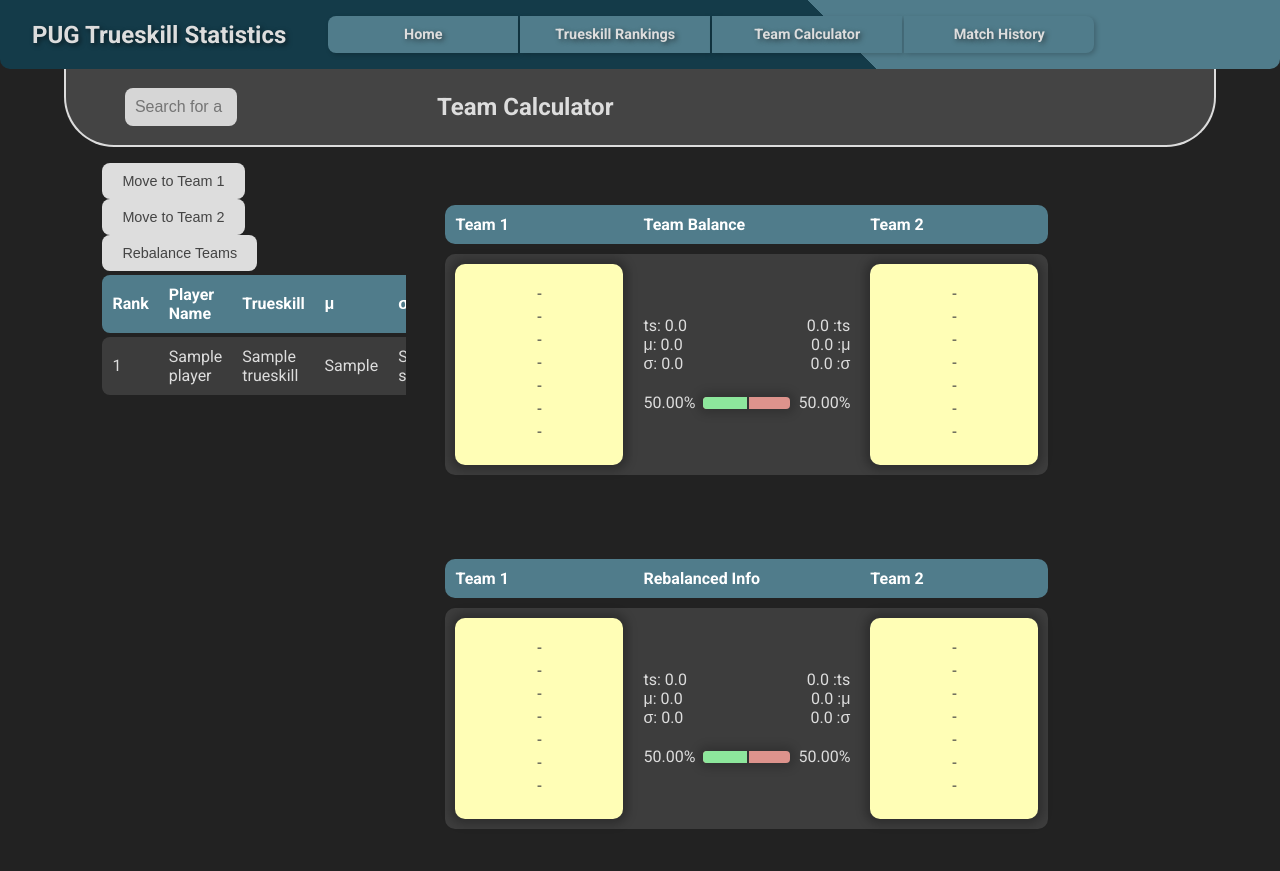
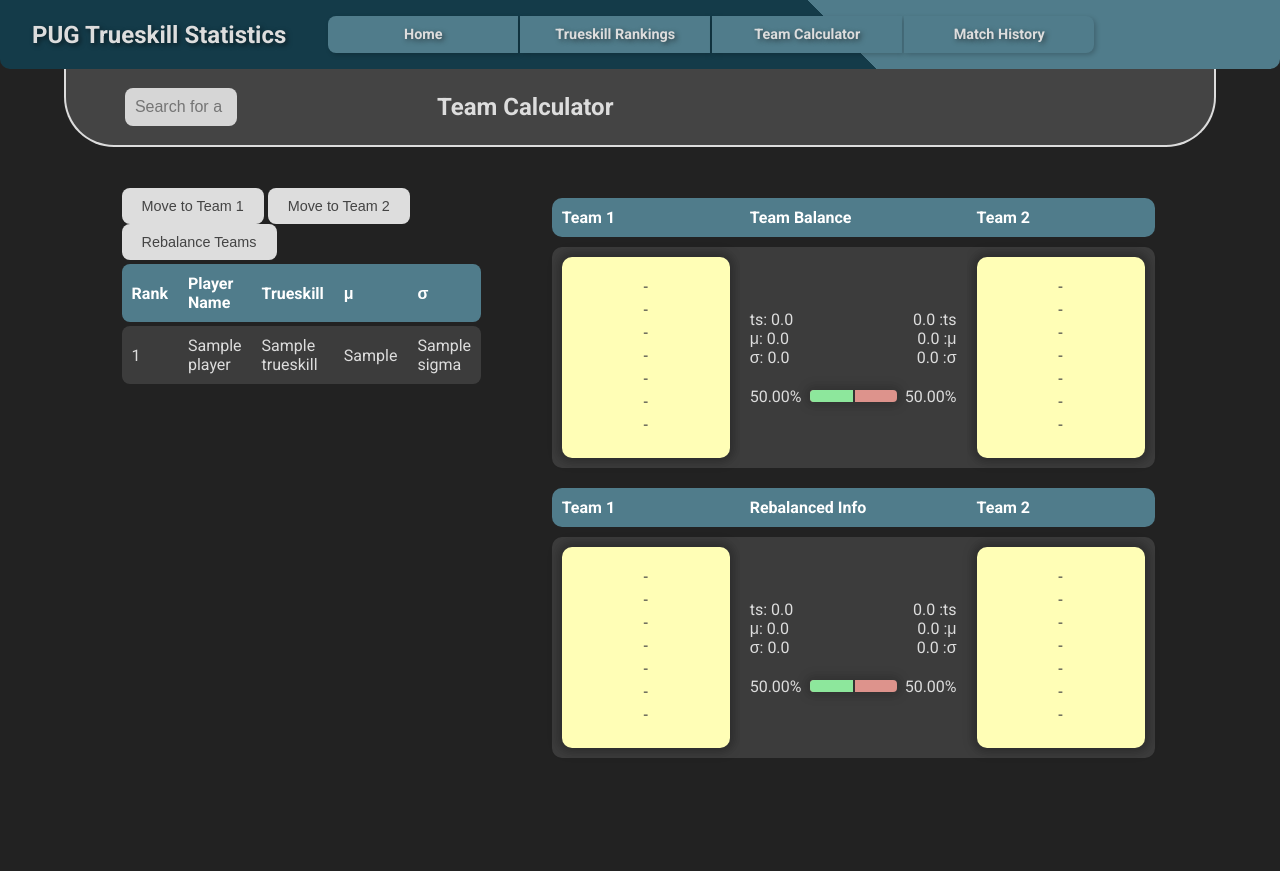
Before and after one commit to Dylan-B-D/ta-pug-trueskill-statistics, a Flask app: template app/templates/team-calculator.html in a window 1280 px wide. After the commit the page ends 758 px from the top, so only its background shows below. Run offline with Flask 3, Linux system fonts and the light colour scheme; the template is opened without the code that fills it: most values are stand-ins (such as "Sample title", 1, 10 or a date in 2020); some libraries are stand-ins or nearby versions.

Commit message:
refactored team-calculator js, updated resizing

```diff
--- a/app/static/css/match.css
+++ b/app/static/css/match.css
@@ -1,12 +1,4 @@
 
-.match-container {
-    display: flex;
-    justify-content: center;
-    align-items: center;
-    height: 100%;
-    padding: 32px;
-    margin-right: 5%;
-}
 table tr td {
     padding-top: 10px;
     padding-bottom: 10px;
@@ -192,3 +184,24 @@ table tr td {
     text-align: right;
     margin-bottom: 20px;
 }
+/* Win Probability Bar styles when Team 1 is favored */
+.win-prob-bar.team1-favored,
+.rebalanced-win-prob-bar.team1-favored {
+    background-color: #dd938c;
+}
+
+.win-prob-bar.team1-favored .team1-prob,
+.rebalanced-win-prob-bar.team1-favored .rebalanced-team1-prob {
+    background-color: #8de79c;
+}
+
+/* Win Probability Bar styles when Team 2 is favored */
+.win-prob-bar.team2-favored,
+.rebalanced-win-prob-bar.team2-favored {
+    background-color: #8de79c;
+}
+
+.win-prob-bar.team2-favored .team1-prob,
+.rebalanced-win-prob-bar.team2-favored .rebalanced-team1-prob {
+    background-color: #dd938c;
+}
--- a/app/static/css/team-calculator.css
+++ b/app/static/css/team-calculator.css
@@ -1,8 +1,7 @@
 .table-container {
     padding: 0 5%;
-    margin-left: 5%;
     overflow-x: auto;
-    max-width: 60%;
+    flex-basis: 30%; /* Take up 30% of the horizontal space */
 }
 
 table {
@@ -144,39 +143,26 @@ table tr {
 .main-wrapper {
     display: flex;
     height: 100%;
-    width: 80%;
-    flex-direction: row;  /* Ensure children are side by side */
-    align-items: flex-start; /* Content starts at the top of the container */
-    padding: 0;
-    margin: 0;
-    justify-content: flex-start; /* This ensures the content starts at the left */
+    padding: 2% 5%; /* Top padding and side padding */
+    flex-direction: row;
+    align-items: flex-start;
 }
 
 
 
 .matches-container {
-    flex: 1; /* Takes up the remaining space */
     display: flex;
     flex-direction: column;
-    padding: 0;
-    margin: 0;
-    align-self: flex-start; /* Aligns this container to the start */
-    max-width: 100%;
+    align-self: flex-start;
+    flex-basis: 70%; /* Take up 70% of the horizontal space */
 }
-@media (max-width: 800px) {  /* adjust this value based on when you start seeing overlap */
-    .table-container {
-        width: 100%;  /* Full width */
-        max-width: 100%;
-    }
 
-    .matches-container {
-        width: 100%;  /* Full width */
-    }
-}
 .match-container {
-    margin: 0;
-    padding: 0;
-    width: 100%; /* Takes up the full width of its parent */
+    display: flex;
+    justify-content: center;
+    align-items: center;
+    height: 100%;
+    /* margin-right: 5%; */ /* Remove or reduce this */
 }
 
 
--- a/app/static/js/team-calculator.js
+++ b/app/static/js/team-calculator.js
@@ -1,3 +1,91 @@
+$(document).ready(function () {
+    initializeEventHandlers();
+    updatePlayerClickability();
+    setInitialMatchStyles();
+});
+
+function initializeEventHandlers() {
+    $('#player_search').on('keyup', handlePlayerSearch);
+    $('.ranking-table tr').not(':first').on('click', handlePlayerRowClick);
+    $('#move_to_team1').on('click', () => moveToTeam('team1'));
+    $('#move_to_team2').on('click', () => moveToTeam('team2'));
+    $('#rebalance-teams').on('click', handleRebalanceTeams);
+    $(document).on('click', '.remove-match-player', handleRemovePlayer);
+    $('#calculate-win-probability').on('click', handleCalculateWinProbability);
+}
+
+function handlePlayerSearch() {
+    let value = $(this).val().toLowerCase();
+    $('.ranking-table tr').not(':first').each(function() {
+        toggleVisibility($(this), $(this).text().toLowerCase().indexOf(value) > -1);
+    });
+}
+
+function toggleVisibility(element, condition) {
+    element.toggle(condition);
+}
+
+function handlePlayerRowClick() {
+    if ($(this).hasClass('clickable')) {
+        $(this).toggleClass('selected');
+    }
+}
+
+function setInitialMatchStyles() {
+    $(".match-container td:first-child ul, .match-container td:last-child ul").addClass('tie');
+}
+
+function handleRebalanceTeams() {
+    let allPlayers = gatherAllPlayers();
+    allPlayers.sort((a, b) => b.trueskill - a.trueskill);
+
+    let rebalancedTeam1 = [];
+    let rebalancedTeam2 = [];
+    balanceTeams([...allPlayers], rebalancedTeam1, rebalancedTeam2);
+
+    updateRebalancedTeamsUI(rebalancedTeam1, rebalancedTeam2);
+    calculateRebalancedWinChances(rebalancedTeam1, rebalancedTeam2);
+}
+
+function handleRemovePlayer() {
+    let playerId = $(this).data('id');
+    let rankingRow = $('.ranking-table tr[data-id="' + playerId + '"]');
+
+    toggleClass(rankingRow, 'greyed-out', false);
+    toggleClass(rankingRow, 'clickable', true);
+
+    $(`#team1-list li[data-id="${playerId}"], #team2-list li[data-id="${playerId}"]`).remove();
+    $(this).text('-');
+
+    updateMatchStats('team1');
+    updateMatchStats('team2');
+    updatePlayerClickability();
+    updateWinProbabilities();
+}
+
+function toggleClass(element, className, condition) {
+    if (condition) {
+        element.addClass(className);
+    } else {
+        element.removeClass(className);
+    }
+}
+
+function handleCalculateWinProbability() {
+    let team1_ids = gatherTeamPlayerIDs('team1');
+    let team2_ids = gatherTeamPlayerIDs('team2');
+
+    $.post("/calculate_probability", { team1: team1_ids, team2: team2_ids }, function (data) {
+        $('#win-chance-display').text(data.win_probability + '%');
+    });
+}
+
+function gatherTeamPlayerIDs(teamId) {
+    return $(`#${teamId}-list li`).map(function () {
+        return $(this).data('id');
+    }).get();
+}
+
 function moveToTeam(teamId) {
     $('.ranking-table tr.selected').each(function () {
         let playerName = $(this).find('td:nth-child(2)').text();
@@ -60,7 +148,7 @@ function setWinChances(team1Chance, team2Chance) {
 
     // Update the bar width for "Calculated Match" UI
     $("#calculated-teams-container .team1-prob").css("width", `${team1Chance}%`);
-
+    compareStats(".match-container .stats-container.left", ".match-container .stats-container.right");
     // Determine colors and styles based on win chances
     if (Math.abs(team1Chance - team2Chance) <= 2) {
         $("#calculated-teams-container td:first-child ul, #calculated-teams-container td:last-child ul").removeClass('win loss tie').addClass('tie');
@@ -84,7 +172,6 @@ function setWinChances(team1Chance, team2Chance) {
 
 
 
-
 function updateMatchUI(teamId, playerName, playerId, trueskill, mu, sigma) {
     let teamSlot;
     if (teamId === "team1") {
@@ -101,37 +188,10 @@ function updateMatchUI(teamId, playerName, playerId, trueskill, mu, sigma) {
         }
     });
 }
-
-
-
-$('#rebalance-teams').on('click', function () {
-    let allPlayers = [];
-
-    // Gather all the players from both teams
-    $('#team1-list li, #team2-list li').each(function () {
-        let playerId = $(this).data('id');
-        let playerTrueskill = $(this).data('trueskill');
-        let playerMu = $(this).data('mu');
-        let playerSigma = $(this).data('sigma');
-        let playerName = $(this).find('.player-name').text();
-        allPlayers.push({
-            id: playerId,
-            trueskill: playerTrueskill,
-            mu: playerMu,
-            sigma: playerSigma,
-            name: playerName
-        });
-    });
-
-
-    // Sort players by trueskill rating
-    allPlayers.sort((a, b) => b.trueskill - a.trueskill);
-
-    let rebalancedTeam1 = [];
-    let rebalancedTeam2 = [];
-
-    // Recursive function to balance the teams
-    function balanceTeams(players) {
+function sumTrueskill(team) {
+        return team.reduce((sum, player) => sum + player.trueskill, 0);
+    }
+function balanceTeams(players, rebalancedTeam1, rebalancedTeam2) {
     if (players.length === 0) return;
 
     let nextPlayer = players.shift();
@@ -157,19 +217,34 @@ $('#rebalance-teams').on('click', function () {
 
     }
 
-        balanceTeams(players);
+    balanceTeams(players, rebalancedTeam1, rebalancedTeam2);
 }
 
-    function sumTrueskill(team) {
-        return team.reduce((sum, player) => sum + player.trueskill, 0);
+// Function to gather all players from both teams
+function gatherAllPlayers() {
+    let allPlayers = [];
+    $('#team1-list li, #team2-list li').each(function () {
+        let playerId = $(this).data('id');
+        let playerTrueskill = $(this).data('trueskill');
+        let playerMu = $(this).data('mu');
+        let playerSigma = $(this).data('sigma');
+        let playerName = $(this).find('.player-name').text();
+        allPlayers.push({
+            id: playerId,
+            trueskill: playerTrueskill,
+            mu: playerMu,
+            sigma: playerSigma,
+            name: playerName
+        });
+    });
+    return allPlayers;
 }
 
-    balanceTeams([...allPlayers]);
-
+// Function to update the rebalanced teams' UI
+function updateRebalancedTeamsUI(rebalancedTeam1, rebalancedTeam2) {
     // Clear the rebalanced teams containers
     $('#rebalanced-team1-list li, #rebalanced-team2-list li').text('-');
 
-    // Add players to the rebalanced teams containers using original hidden team containers
     rebalancedTeam1.forEach(player => {
         let playerName = $(`#team1-list li[data-id="${player.id}"], #team2-list li[data-id="${player.id}"]`).find('.player-name').text();
         let nextSlot = $('#rebalanced-team1-list li').filter(function() {
@@ -194,45 +269,90 @@ $('#rebalance-teams').on('click', function () {
 
     updateRebalancedMatchStats(rebalancedTeam1, "rebalanced-team1-list");
     updateRebalancedMatchStats(rebalancedTeam2, "rebalanced-team2-list");
+}
 
-    // Calculate win chance for rebalanced teams
+// Function to calculate win chances and update the UI
+function calculateRebalancedWinChances(rebalancedTeam1, rebalancedTeam2) {
     let team1_ids = rebalancedTeam1.map(player => player.id);
     let team2_ids = rebalancedTeam2.map(player => player.id);
 
     $.post("/calculate_probability", { team1: team1_ids, team2: team2_ids }, function (data) {
         let team1Chance = parseFloat(data.win_probability);
         let team2Chance = 100 - team1Chance;
+
         // Update the display values for "Rebalanced Match" UI
         $("#rebalanced-teams-container .rebalanced-win-prob-container span:first-child").text(`${team1Chance.toFixed(2)}%`);
         $("#rebalanced-teams-container .rebalanced-win-prob-container span:last-child").text(`${team2Chance.toFixed(2)}%`);
 
         // Update the bar width for "Rebalanced Match" UI
         $("#rebalanced-teams-container .rebalanced-team1-prob").css("width", `${team1Chance}%`);
-        $('#rebalanced-team1-win-chance').text(`${team1Chance.toFixed(2)}%`);
-        $('#rebalanced-team2-win-chance').text(`${team2Chance.toFixed(2)}%`);
-        $(".win-prob-container .team1-prob").css("width", `${team1Chance}%`);
+        compareStats("#rebalanced-teams-container .rebalanced-stats-container.left", "#rebalanced-teams-container .rebalanced-stats-container.right");
 
-        // Update colors for "Rebalanced Match" UI
         if (Math.abs(team1Chance - team2Chance) <= 2) {
-            $("#rebalanced-teams-container td:first-child ul, #rebalanced-teams-container td:last-child ul").removeClass('win loss tie').addClass('tie');
-            $("#rebalanced-teams-container .win-prob-container span").css("font-weight", "normal");
+            $("#rebalanced-teams-container td:first-child ul, #rebalanced-teams-container td:last-child ul").removeClass('win loss').addClass('tie');
+            $("#rebalanced-teams-container .rebalanced-win-prob-container span").css("font-weight", "normal");
         } else {
             if (team1Chance > team2Chance) {
                 $("#rebalanced-teams-container td:first-child ul").removeClass('tie loss').addClass('win');
                 $("#rebalanced-teams-container td:last-child ul").removeClass('tie win').addClass('loss');
-                $("#rebalanced-teams-container .win-prob-container span:first-child").css("font-weight", "bold");
-                $("#rebalanced-teams-container .win-prob-container span:last-child").css("font-weight", "normal");
-                $("#rebalanced-teams-container .win-prob-bar").removeClass('team2-favored').addClass('team1-favored');
+                $("#rebalanced-teams-container .rebalanced-win-prob-container span:first-child").css("font-weight", "bold");
+                $("#rebalanced-teams-container .rebalanced-win-prob-container span:last-child").css("font-weight", "normal");
+                $("#rebalanced-teams-container .rebalanced-win-prob-bar").removeClass('team2-favored').addClass('team1-favored');
             } else {
                 $("#rebalanced-teams-container td:first-child ul").removeClass('tie win').addClass('loss');
                 $("#rebalanced-teams-container td:last-child ul").removeClass('tie loss').addClass('win');
-                $("#rebalanced-teams-container .win-prob-container span:first-child").css("font-weight", "normal");
-                $("#rebalanced-teams-container .win-prob-container span:last-child").css("font-weight", "bold");
-                $("#rebalanced-teams-container .win-prob-bar").removeClass('team1-favored').addClass('team2-favored');
+                $("#rebalanced-teams-container .rebalanced-win-prob-container span:first-child").css("font-weight", "normal");
+                $("#rebalanced-teams-container .rebalanced-win-prob-container span:last-child").css("font-weight", "bold");
+                $("#rebalanced-teams-container .rebalanced-win-prob-bar").removeClass('team1-favored').addClass('team2-favored');
             }
         }
     });
-});
+}
+
+function compareStats(statsContainerLeft, statsContainerRight) {
+    // Extract average stats for both teams
+    let team1TS = parseFloat($(statsContainerLeft + " span:first-child").text());
+    let team1Mu = parseFloat($(statsContainerLeft + " span:nth-child(3)").text());
+    let team1Sigma = parseFloat($(statsContainerLeft + " span:last-child").text());
+
+    let team2TS = parseFloat($(statsContainerRight + " span:first-child").text());
+    let team2Mu = parseFloat($(statsContainerRight + " span:nth-child(3)").text());
+    let team2Sigma = parseFloat($(statsContainerRight + " span:last-child").text());
+
+    // Compare Trueskill and set bold for the higher value
+    if (team1TS > team2TS) {
+        $(statsContainerLeft + " span:first-child").css("font-weight", "bold");
+        $(statsContainerRight + " span:first-child").css("font-weight", "normal");
+    } else if (team1TS < team2TS) {
+        $(statsContainerLeft + " span:first-child").css("font-weight", "normal");
+        $(statsContainerRight + " span:first-child").css("font-weight", "bold");
+    } else {
+        $(statsContainerLeft + " span:first-child, " + statsContainerRight + " span:first-child").css("font-weight", "normal");
+    }
+
+    // Compare Mu and set bold for the higher value
+    if (team1Mu > team2Mu) {
+        $(statsContainerLeft + " span:nth-child(3)").css("font-weight", "bold");
+        $(statsContainerRight + " span:nth-child(3)").css("font-weight", "normal");
+    } else if (team1Mu < team2Mu) {
+        $(statsContainerLeft + " span:nth-child(3)").css("font-weight", "normal");
+        $(statsContainerRight + " span:nth-child(3)").css("font-weight", "bold");
+    } else {
+        $(statsContainerLeft + " span:nth-child(3), " + statsContainerRight + " span:nth-child(3)").css("font-weight", "normal");
+    }
+
+    // Compare Sigma and set bold for the lower value
+    if (team1Sigma < team2Sigma) {
+        $(statsContainerLeft + " span:last-child").css("font-weight", "bold");
+        $(statsContainerRight + " span:last-child").css("font-weight", "normal");
+    } else if (team1Sigma > team2Sigma) {
+        $(statsContainerLeft + " span:last-child").css("font-weight", "normal");
+        $(statsContainerRight + " span:last-child").css("font-weight", "bold");
+    } else {
+        $(statsContainerLeft + " span:last-child, " + statsContainerRight + " span:last-child").css("font-weight", "normal");
+    }
+}
+
 
 function updateRebalancedMatchStats(rebalancedTeam, teamContainerId) {
     let totalTrueskill = 0;
@@ -261,54 +381,6 @@ function updateRebalancedMatchStats(rebalancedTeam, teamContainerId) {
     }
 }
 
-
-// Remove player from a team
-$(document).on('click', '.remove-match-player', function () {
-    let playerRow = $(this).closest('li');
-    let playerId = $(this).data('id');
-
-    // Use the playerId to find the corresponding row in the ranking table
-    let rankingRow = $('.ranking-table tr[data-id="' + playerId + '"]');
-    if (rankingRow.length > 0) {
-        rankingRow.removeClass('greyed-out').addClass('clickable');
-    } else {
-        console.error("Player ranking row NOT found for player ID: " + playerId);
-    }
-
-    // Remove the player from the main team list
-    $(`#team1-list li[data-id="${playerId}"], #team2-list li[data-id="${playerId}"]`).remove();
-
-    // Set it back to the placeholder in the "Last Match Played" UI
-    playerRow.text('-');
-
-    // Update the statistics for both teams
-    updateMatchStats('team1');
-    updateMatchStats('team2');
-
-    // Update player clickability and win probabilities
-    updatePlayerClickability();
-    updateWinProbabilities();
-});
-
-
-
-$('#calculate-win-probability').on('click', function () {
-    let team1_ids = [];
-    let team2_ids = [];
-
-    $('#team1-list li').each(function () {
-        team1_ids.push($(this).data('id'));
-    });
-
-    $('#team2-list li').each(function () {
-        team2_ids.push($(this).data('id'));
-    });
-
-    $.post("/calculate_probability", { team1: team1_ids, team2: team2_ids }, function (data) {
-        $('#win-chance-display').text(data.win_probability + '%');
-    });
-});
-
 function updatePlayerClickability() {
     // Get all player IDs currently in teams
     let playersInTeams = [];
@@ -325,42 +397,6 @@ function updatePlayerClickability() {
         }
     });
 }
-
-
-
-$(document).ready(function () {
-    $('.ranking-table tr').not(':first').addClass('clickable');
-    // Attach keyup event to the search input
-    $('#player_search').on('keyup', function () {
-        // Get the current value of the search input
-        let value = $(this).val().toLowerCase();
-
-        // Filter the table rows based on the input value
-        $('.ranking-table tr').not(':first').filter(function () {
-            $(this).toggle($(this).text().toLowerCase().indexOf(value) > -1)
-        });
-    });
-
-    // Toggle row selection when a table row is clicked
-    // Only rows from the player ranking table and not the header
-    $('.ranking-table tr').not(':first').on('click', function () {
-        if ($(this).hasClass('clickable')) {
-            $(this).toggleClass('selected');
-        }
-    });
-
-
-    // Attach event handlers to the move buttons
-    $('#move_to_team1').on('click', function () {
-        moveToTeam('team1');
-    });
-
-    $('#move_to_team2').on('click', function () {
-        moveToTeam('team2');
-    });
-    updatePlayerClickability();
-    $(".match-container td:first-child ul, .match-container td:last-child ul").addClass('tie');
-});
 
 function updateMatchStats(teamId) {
     let teamSlot;
```
Lines whose indentation alone changed are shown as unchanged.
